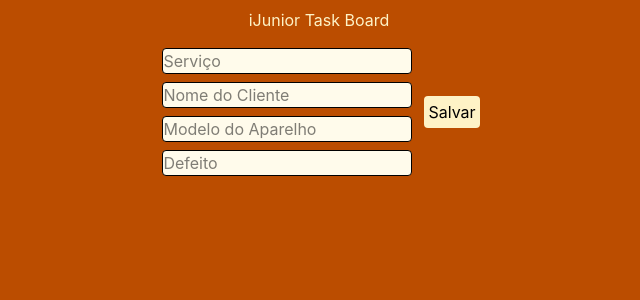
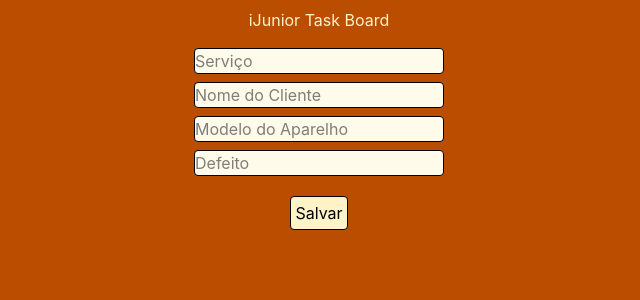
Before and after one commit to ArturPeixoto0/ijunior-task-board, a React (Vite) app: page / in a window 1280 px wide. Shown: the top 300 px of the page, without its empty margins (321-961 px from the left). Built offline with nearby package versions, Linux system fonts and the light colour scheme.

Commit message:
feat/ adiciona mensagem de erro, caso todos os inputs não sejam preenchidos

```diff
--- a/src/components/AddService.tsx
+++ b/src/components/AddService.tsx
@@ -21,7 +21,7 @@ export function AddService ({recebeDados}:recebeDadosProps) {
 
         if(titulo==="" || nomeCliente==="" || aparelho==="" || defeito==="" || click===0) {
             setClick(prevClick=>prevClick+1);
-            setTextoErro("Certifique-se de preencher todos os campos acima")
+            setTextoErro("ERRO: Certifique-se de preencher todos os campos acima")
             return;
         }
         setClick(prevClick=>prevClick+1);
@@ -29,6 +29,7 @@ export function AddService ({recebeDados}:recebeDadosProps) {
 
         <ServiceCard titulo={titulo} nomeCliente={nomeCliente} aparelho={aparelho} defeito={defeito} />
 
+        setTextoErro("")
         setTitulo("");
         setNomeCliente("");
         setAparelho("");
@@ -62,15 +63,16 @@ export function AddService ({recebeDados}:recebeDadosProps) {
                     value={ defeito }
                     onChange ={(e)=> setDefeito(e.target.value)}
                     placeholder="Defeito"
-                className="bg-amber-50 border border-black rounded-sm" />
+                    className="bg-amber-50 border border-black rounded-sm mb-4" />
 
-            </div>
+
                     <button onClick={handleClick}
-            className="bg-amber-100 text-black m-1 p-1 scale-100 hover:scale-110 cursor-pointer rounded-sm object-cover self-center">
+                        className="bg-amber-100 text-black m-1 p-1 border scale-100 hover:scale-110 cursor-pointer rounded-sm place-self-center">
                         Salvar
                     </button>
                 </div>
-            {/* <h2 className="text-amber-100 flex items-center justify-center">Erro: {textoErro}</h2> */}
+            </div>
+            <h2 className="text-amber-100 flex items-center justify-center">{textoErro}</h2>
         </div>
     );
 }
```
Lines whose indentation alone changed are shown as unchanged.
